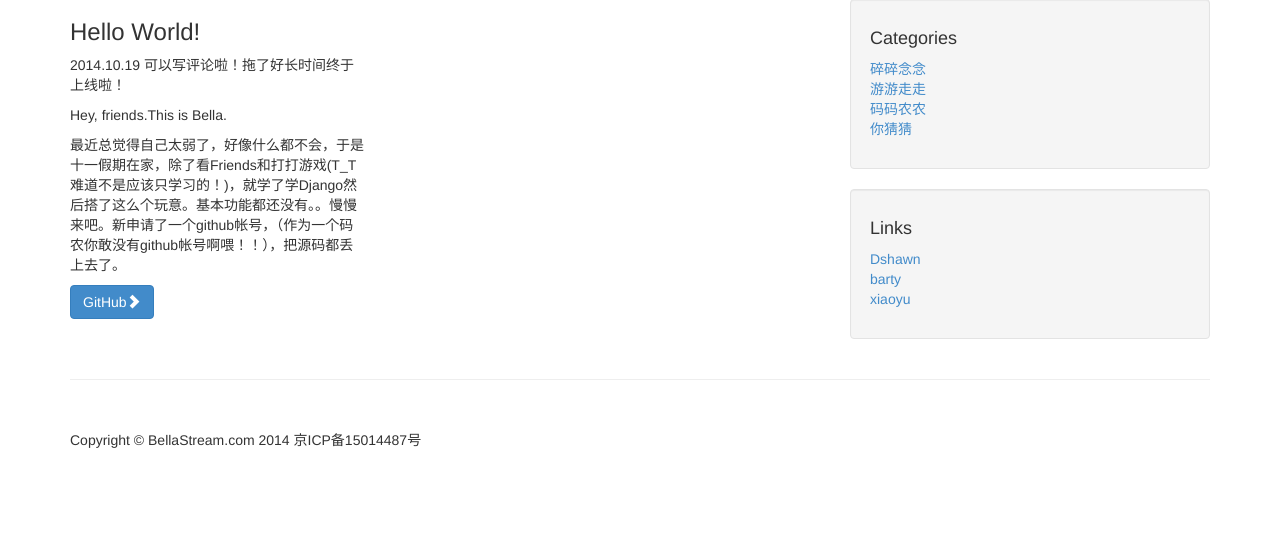
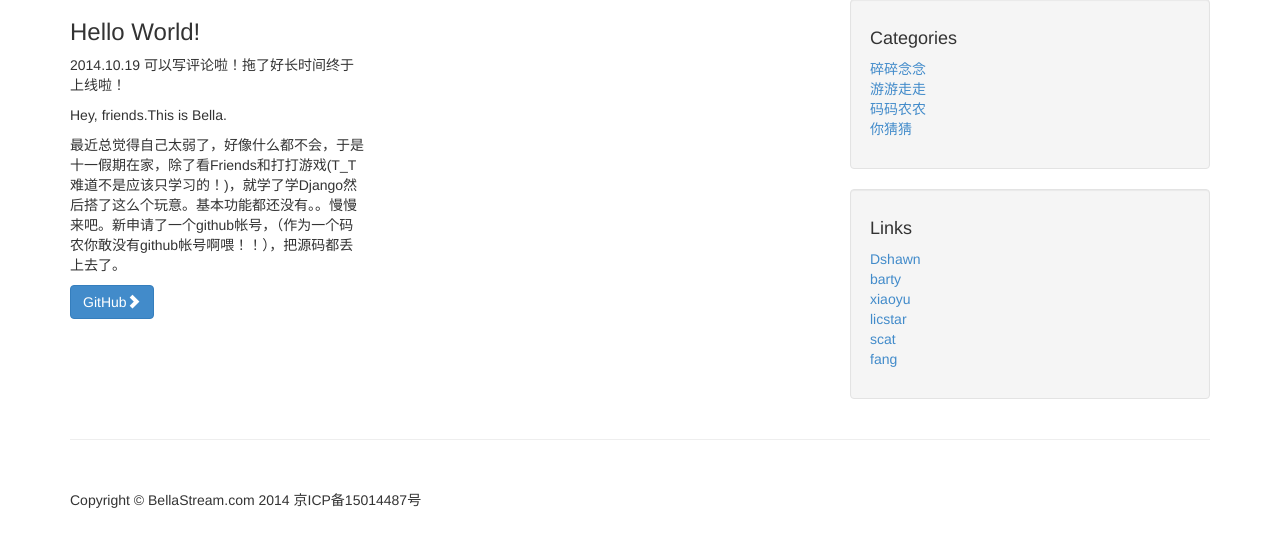
Before and after one commit to bellastream/BellaStreamWeb, a Django app: page / in a window 1280 px wide. Shown: the part 141-688 px from the top of the page. Run offline with Django 3.2, Linux system fonts and the light colour scheme; parts of the project's set-up code (start-up, migrations or seed data) failed here and were passed over; some libraries are stand-ins or nearby versions.

Commit message:
update links

```diff
--- a/templates/base.html
+++ b/templates/base.html
@@ -135,8 +135,17 @@
                         <li>
                             <a href="http://blog.htedsv.com/">xiaoyu</a>
                         </li>
+                        <li>
+                            <a href="http://licstar.net/">licstar</a>
+                        </li>
+                        <li>
+                            <a href="http://scat.wang/">scat</a>
+                        </li>
+                        <li>
+                            <a href="http://sistoxic.com/">fang</a>
+                        </li>
                     </ul>
-		        </div>
+		</div>
 
             </div>
 
```
